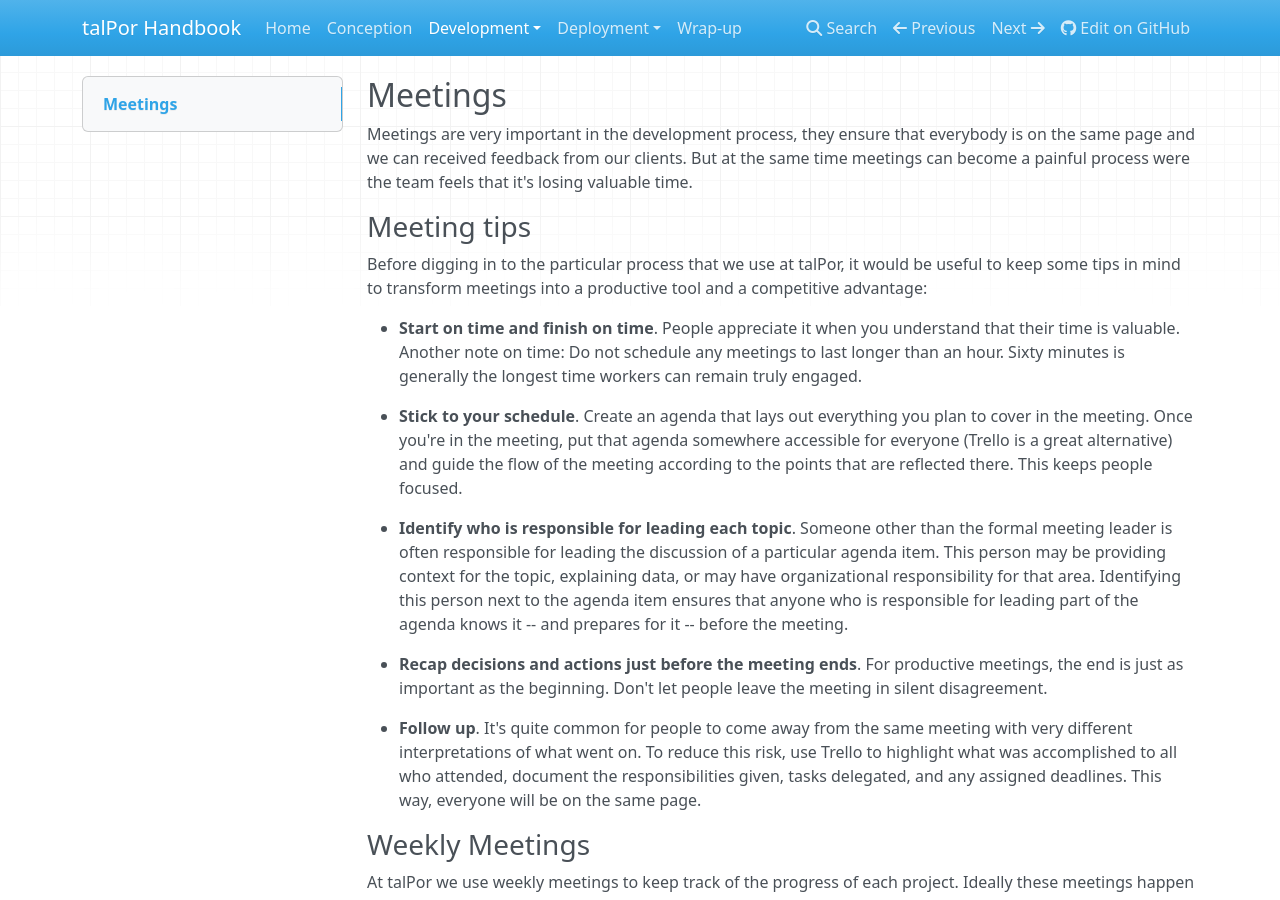
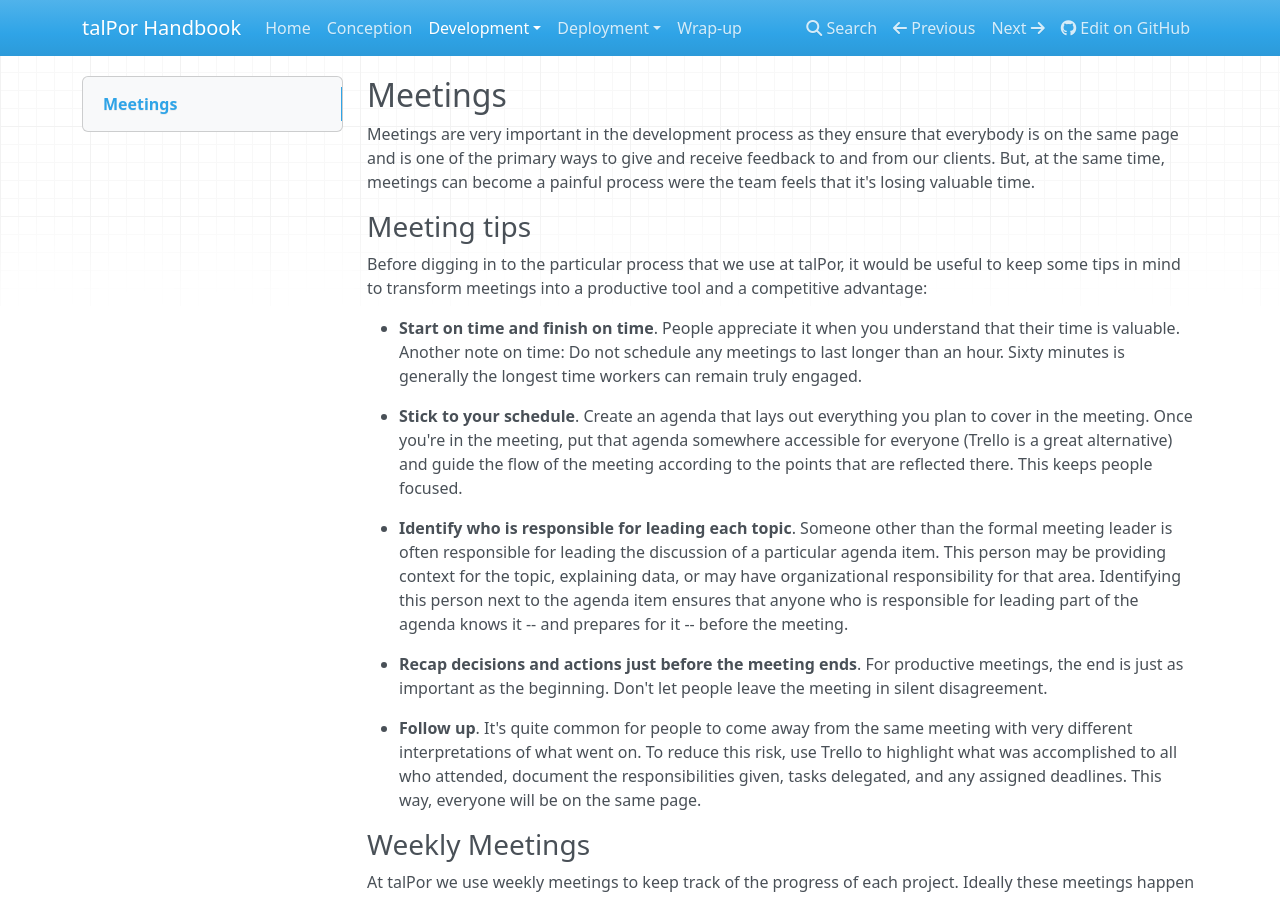
Before and after one commit to talpor/talpor-dev-handbook, an MkDocs documentation site: the page built from docs/development/methodology/meetings.md, in a window 1280 px wide and 900 px high. Built offline with MkDocs 1.6.1, drawn with Linux system fonts in a browser that asks for light colours; nearby versions of some CDN libraries; old or Windows-style settings are respelled for this version of MkDocs.

Commit message:
Improve meetings.md introduction

```diff
--- a/docs/development/methodology/meetings.md
+++ b/docs/development/methodology/meetings.md
@@ -1,9 +1,10 @@
 ## Meetings
 
-Meetings are very important in the development process, they ensure
-that everybody is on the same page and we can received feedback from
-our clients. But at the same time meetings can become a painful
-process were the team feels that it's losing valuable time.
+Meetings are very important in the development process as they ensure
+that everybody is on the same page and is one of the primary ways to
+give and receive feedback to and from our clients. But, at the same
+time, meetings can become a painful process were the team feels that
+it's losing valuable time.
 
 ### Meeting tips
 
```
